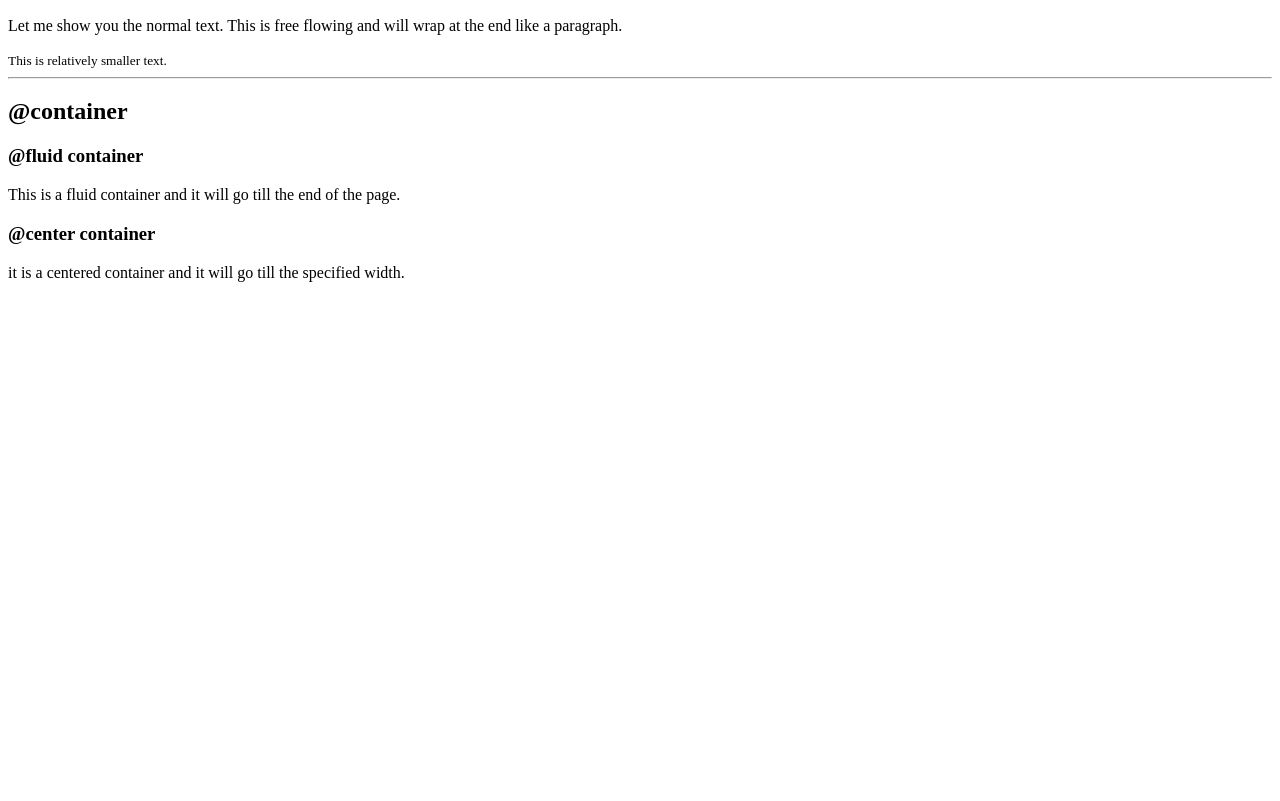
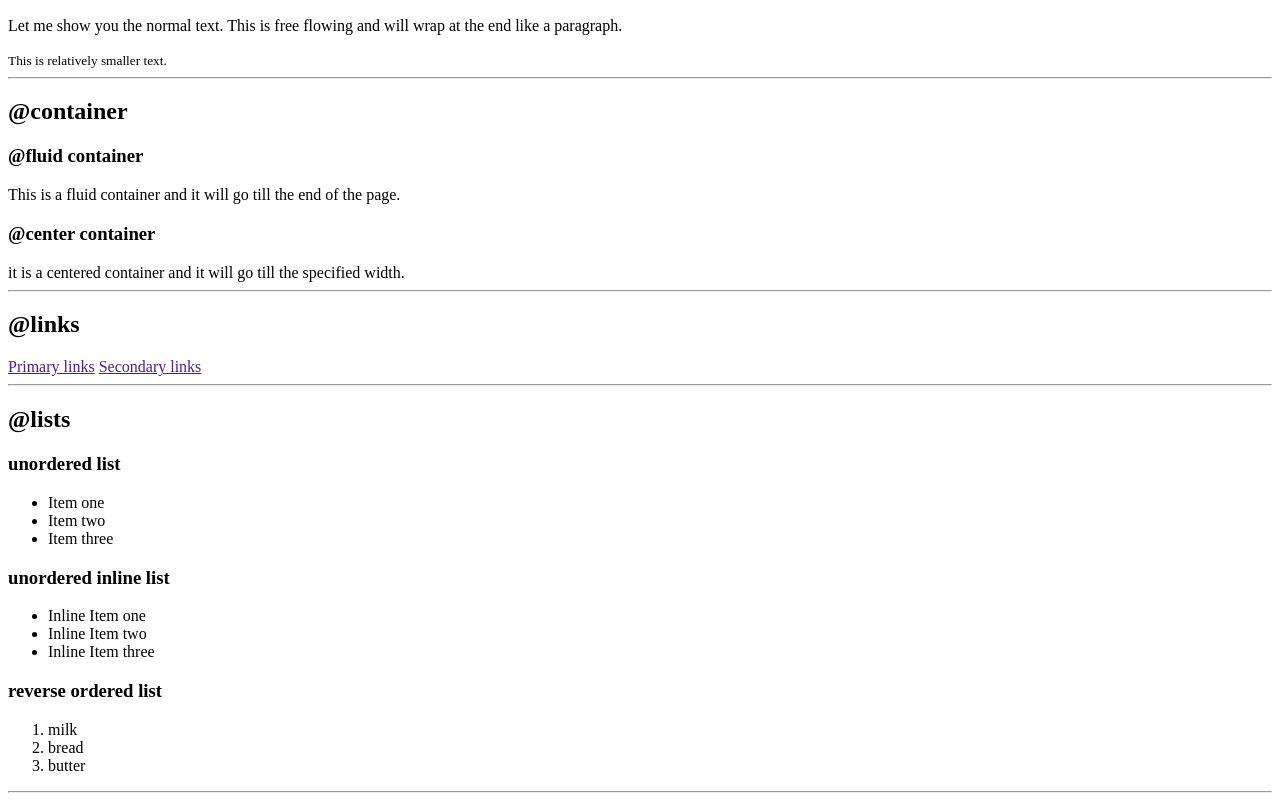
Before and after one commit to Gunjan8678/protfolio-website, a plain HTML site: page index.html in a window 1280 px wide. Shown: the part 273-1074 px from the top of the page. Before the commit the page ends 800 px from the top, so only its background shows below. Drawn offline with Linux system fonts and the light colour scheme.

Commit message:
until lists

```diff
--- a/index.html
+++ b/index.html
@@ -38,5 +38,37 @@
     <div>
       it is a centered container and it will go till the specified width.
     </div>
+
+    <hr />
+
+    <h2>@links</h2>
+    <a href="">Primary links</a>
+    <a href="">Secondary links</a>
+
+    <hr />
+
+    <h2>@lists</h2>
+    <h3>unordered list</h3>
+    <ul>
+      <li>Item one</li>
+      <li>Item two</li>
+      <li>Item three</li>
+    </ul>
+
+    <h3>unordered inline list</h3>
+    <ul>
+      <li>Inline Item one</li>
+      <li>Inline Item two</li>
+      <li>Inline Item three</li>
+    </ul>
+
+    <h3>reverse ordered list</h3>
+    <ol>
+      <li>milk</li>
+      <li>bread</li>
+      <li>butter</li>
+    </ol>
+
+    <hr />
   </body>
 </html>
```
